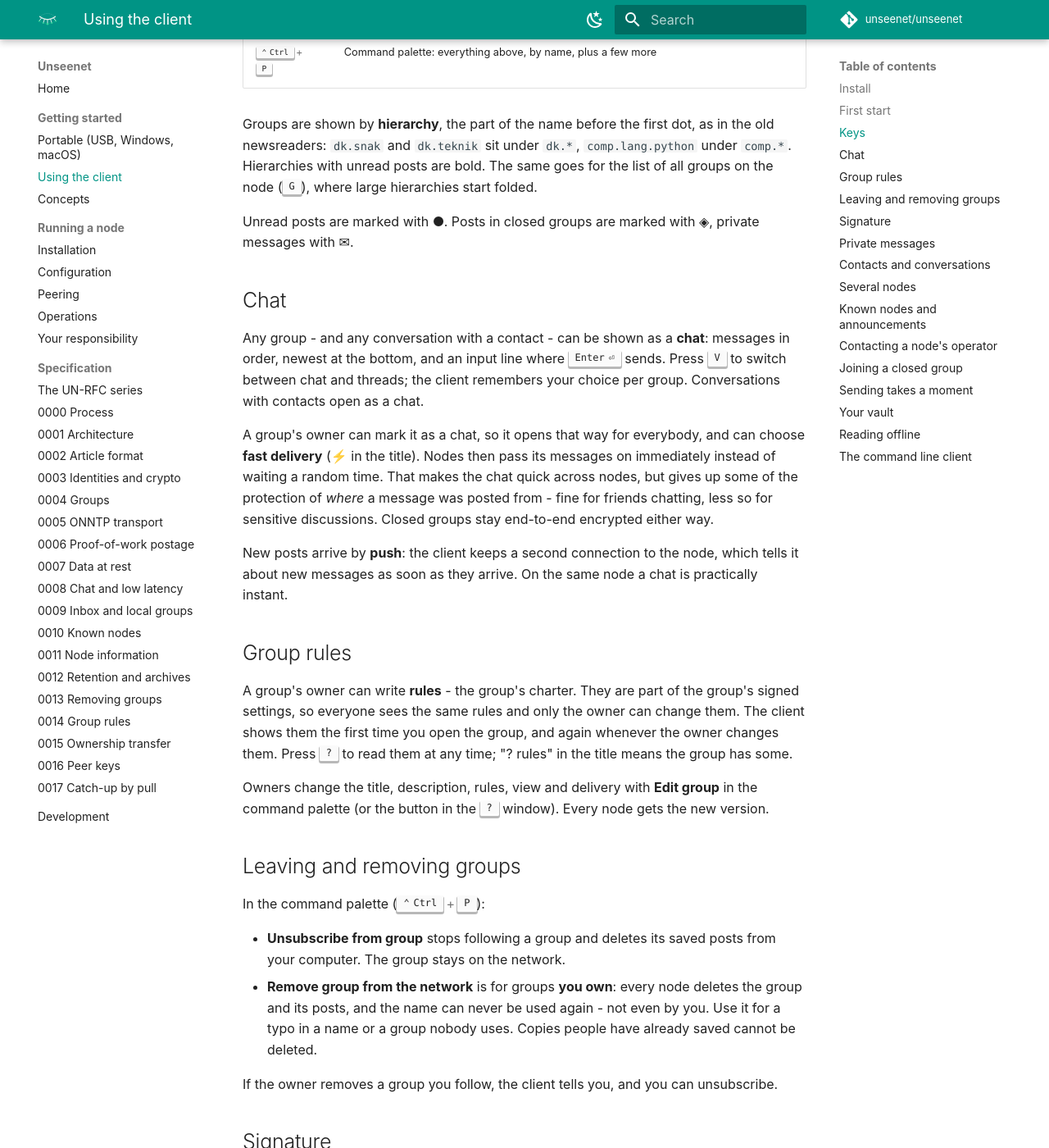
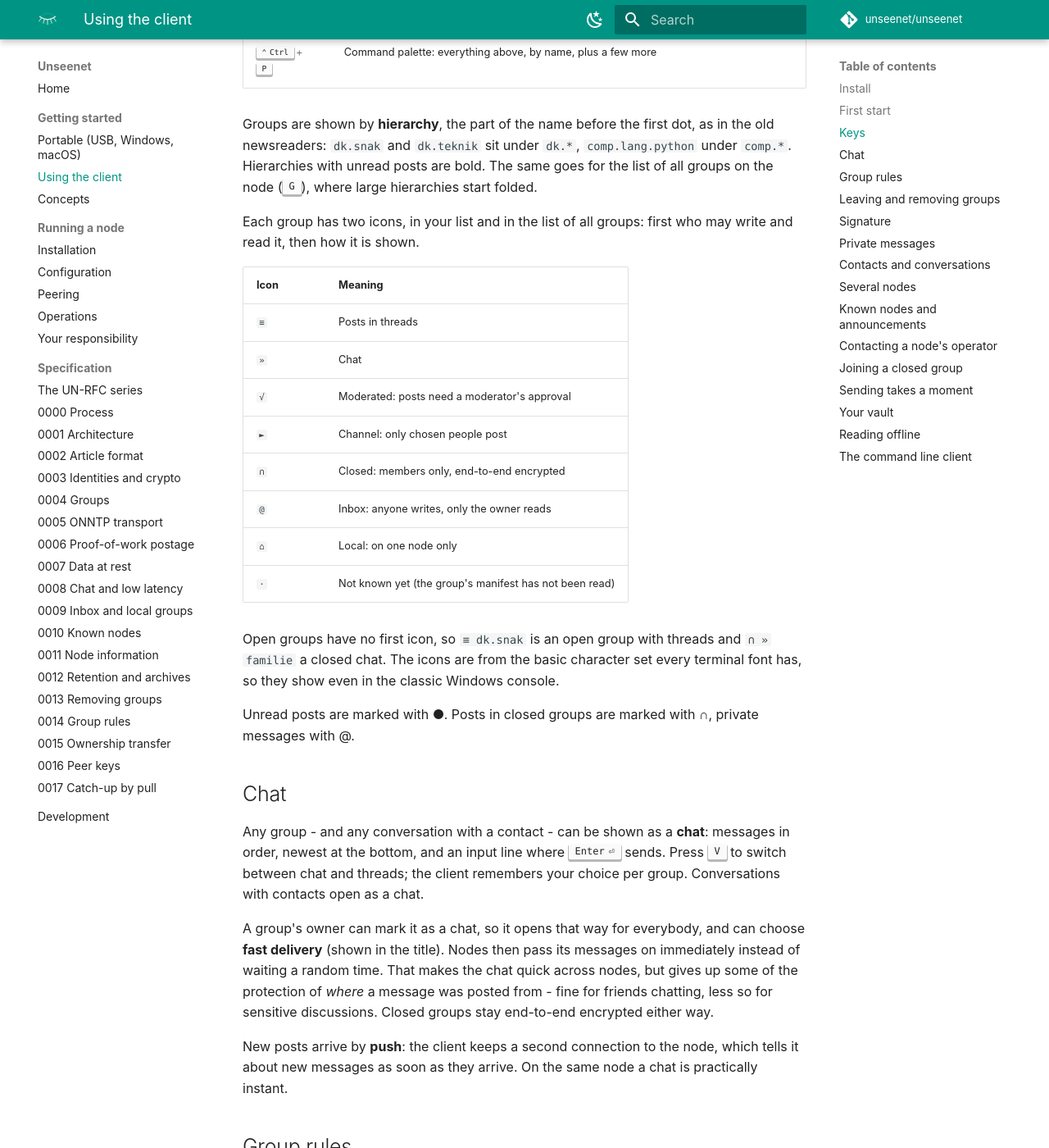
Before and after one commit to unseenet/unseenet, an MkDocs documentation site: the page built from docs/client.md, in a window 1280 px wide and 1400 px high, scrolled down 2405 px. Shown: the whole window at 82% size. Built offline with MkDocs 1.6.1 and Material for MkDocs 9.7.7, drawn with Linux system fonts in a browser that asks for light colours; comment, search, counter and statistics services are not loaded; some of the changed text lies outside the part shown.

Commit message:
Group icons in both group lists, from the basic character set
Each group shows who may write and read it, then how it is shown:
≡ posts, » chat, √ moderated, ► channel, ∩ closed, @ inbox, ⌂ local,
· not known yet (open groups have no first icon). The list of all
groups shows a legend and updates a group's icons once its manifest is
read. Only WGL4 characters, so Consolas in the classic Windows console
shows them; the client's other symbols (◈ ✉ ★ ✓ ⚡) follow.

Fixes #14

Co-Authored-By: Claude Opus 5.5 <noreply@anthropic.com>
Claude-Session: https://claude.ai/code/session_014NBbEuRW5FUSEkCrUurFtJ

```diff
--- a/docs/client.md
+++ b/docs/client.md
@@ -106,8 +106,27 @@ dot, as in the old newsreaders: `dk.snak` and `dk.teknik` sit under `dk.*`,
 The same goes for the list of all groups on the node (++g++), where
 large hierarchies start folded.
 
-Unread posts are marked with ●. Posts in closed groups are marked with ◈,
-private messages with ✉.
+Each group has two icons, in your list and in the list of all groups:
+first who may write and read it, then how it is shown.
+
+| Icon | Meaning |
+|------|---------|
+| `≡` | Posts in threads |
+| `»` | Chat |
+| `√` | Moderated: posts need a moderator's approval |
+| `►` | Channel: only chosen people post |
+| `∩` | Closed: members only, end-to-end encrypted |
+| `@` | Inbox: anyone writes, only the owner reads |
+| `⌂` | Local: on one node only |
+| `·` | Not known yet (the group's manifest has not been read) |
+
+Open groups have no first icon, so `≡ dk.snak` is an open group with
+threads and `∩ » familie` a closed chat. The icons are from the basic
+character set every terminal font has, so they show even in the classic
+Windows console.
+
+Unread posts are marked with ●. Posts in closed groups are marked with ∩,
+private messages with @.
 
 ## Chat
 
@@ -118,7 +137,7 @@ the client remembers your choice per group. Conversations with contacts
 open as a chat.
 
 A group's owner can mark it as a chat, so it opens that way for
-everybody, and can choose **fast delivery** (⚡ in the title). Nodes then
+everybody, and can choose **fast delivery** (shown in the title). Nodes then
 pass its messages on immediately instead of waiting a random time. That
 makes the chat quick across nodes, but gives up some of the protection
 of *where* a message was posted from - fine for friends chatting, less
@@ -176,7 +195,7 @@ and signatures are shown dimmed when you read.
 
 Every identity has a personal **inbox**. The client creates it on the
 node the first time you connect, and it is shown at the top of the group
-list as *✉ Private messages*.
+list as *@ Private messages*.
 
 - To write to someone, press ++m++ and paste their key (they find it with
   ++k++). If you have a post by them selected, their key is filled in.
@@ -203,7 +222,7 @@ person, both directions, in order. ++n++ or ++r++ there writes to them.
 
 - The name is yours alone and is tied to the person's key. Someone else
   can call themselves "Sonia", but only the real one shows as
-  **Sonia ✓** in your client - everywhere, also in public groups.
+  **Sonia √** in your client - everywhere, also in public groups.
 - Messages you send are sealed to the recipient, so not even you could
   read them on the node afterwards. The client keeps its own copy, in an
   encrypted file next to your vault (`unseenet.vault.sent`).
@@ -212,7 +231,7 @@ person, both directions, in order. ++n++ or ++r++ there writes to them.
 ## Several nodes
 
 Your key lives in your vault, not on a node, so you are the same person
-on every node you use: the same name, the same ✓ for your contacts, and
+on every node you use: the same name, the same √ for your contacts, and
 the groups you own are yours everywhere. One node may carry some groups
 and another node others, so the client can use several at once.
 
@@ -222,7 +241,7 @@ Press ++o++ for **Your nodes**:
   Its groups show up when you browse with ++g++, marked with the node they
   are on.
 - **Make default**: new groups and your personal inbox go to the default
-  node (★). The others are only read from and posted to.
+  node (♦). The others are only read from and posted to.
 - **Remove** stops using a node. Groups you read from it move to your
   default node; nothing is deleted on the node itself.
 - **Details** shows who runs the node and lets you write to the operator.
```
Also changed, not shown: CHANGELOG.md (+4 -0 lines), 2 other files.
